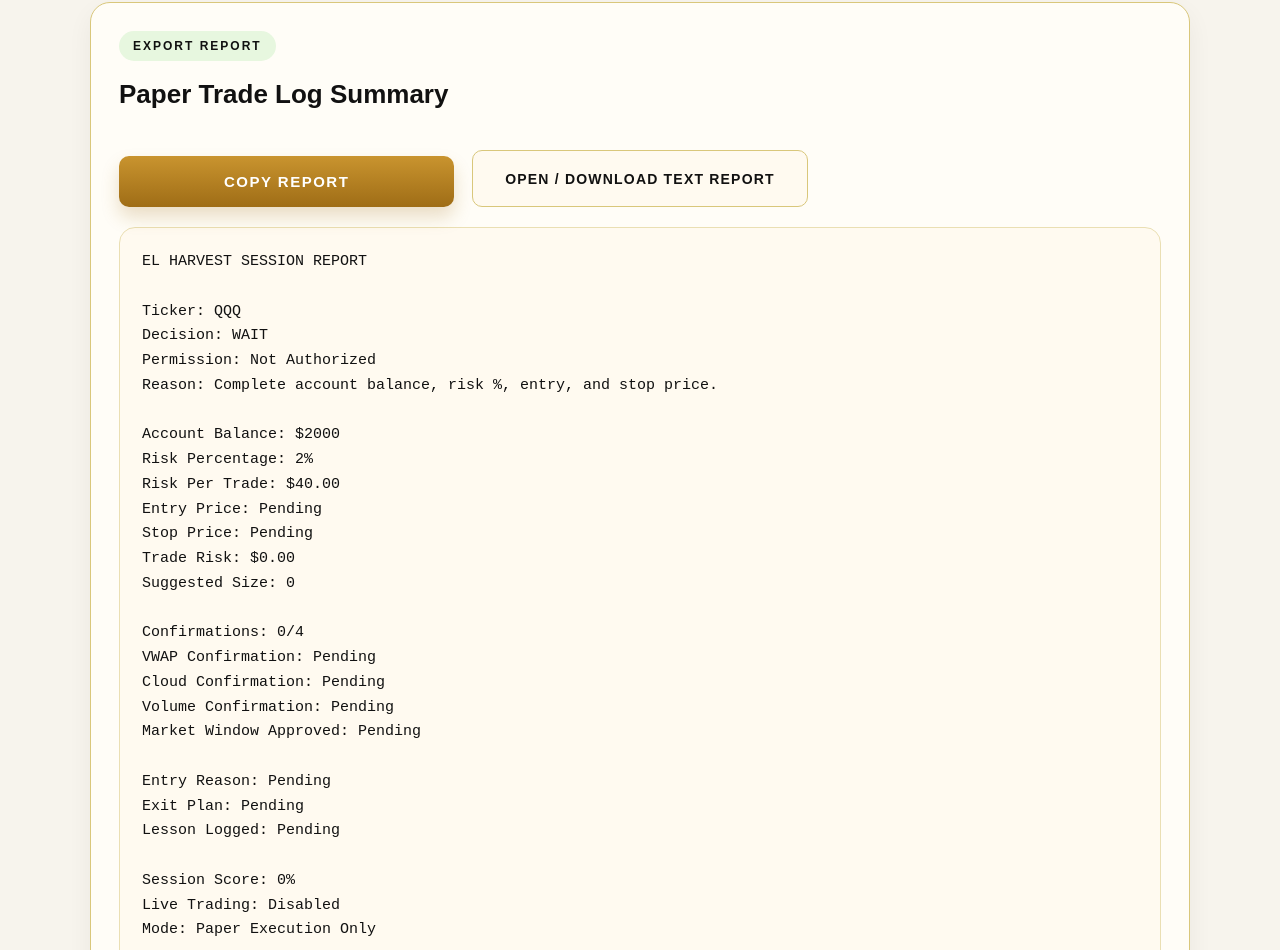
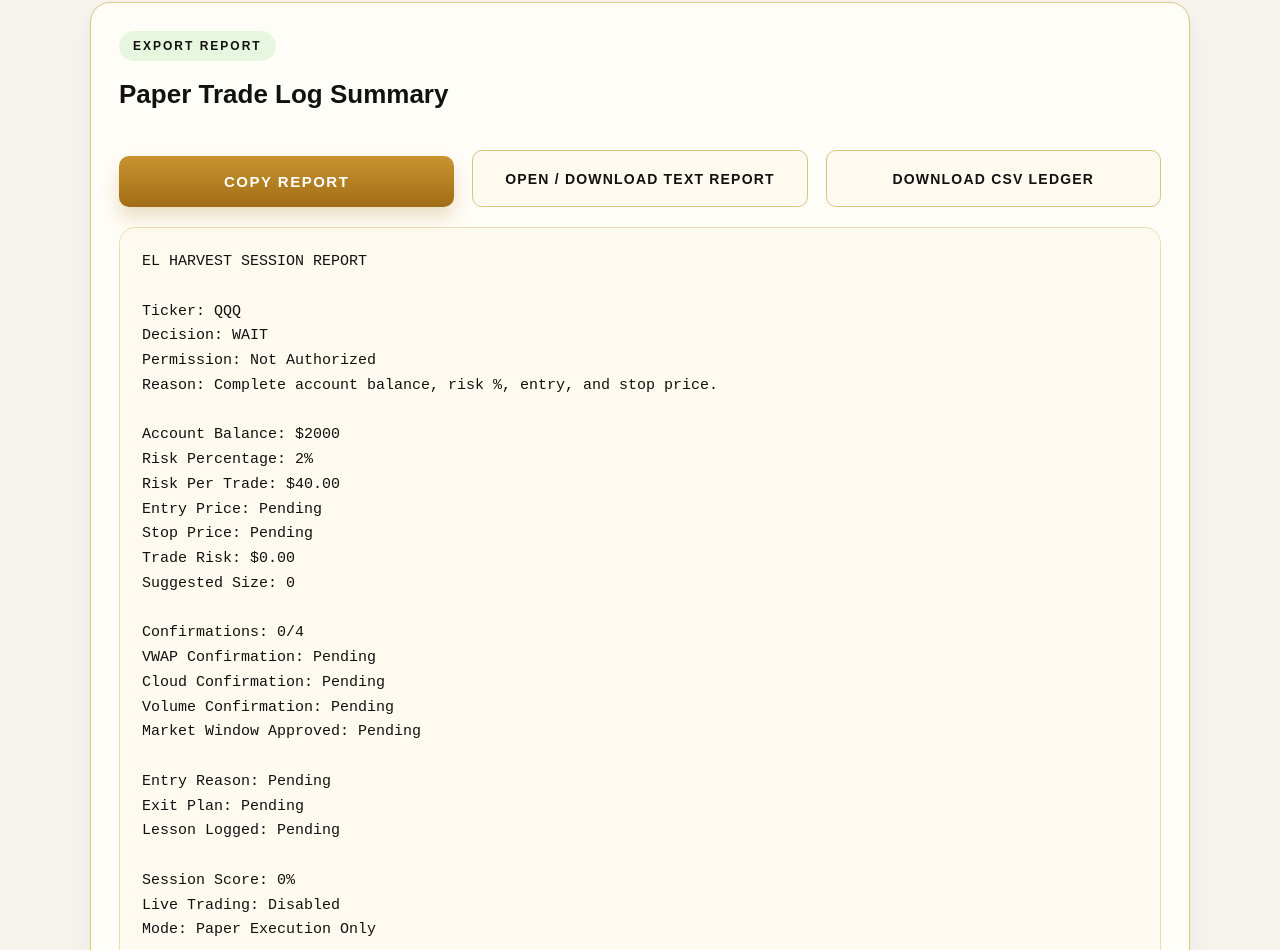
Before and after one commit to 1anointedradio-maker/elharvest-web, a Next.js app: page / in a window 1280 px wide. Shown: the part 2052-3002 px from the top of the page. Built offline with nearby package versions, Linux system fonts and the light colour scheme.

Commit message:
Update page.jsx

```diff
--- a/app/page.jsx
+++ b/app/page.jsx
@@ -857,8 +857,11 @@ function downloadCsvLedger() {
   <button type="button" onClick={downloadReport} style={secondaryButtonStyle}>
     OPEN / DOWNLOAD TEXT REPORT
   </button>
+
+  <button type="button" onClick={downloadCsvLedger} style={secondaryButtonStyle}>
+    DOWNLOAD CSV LEDGER
+  </button>
 </div>
-
         <pre
           style={{
             whiteSpace: "pre-wrap",
```
Lines whose indentation alone changed are shown as unchanged.
